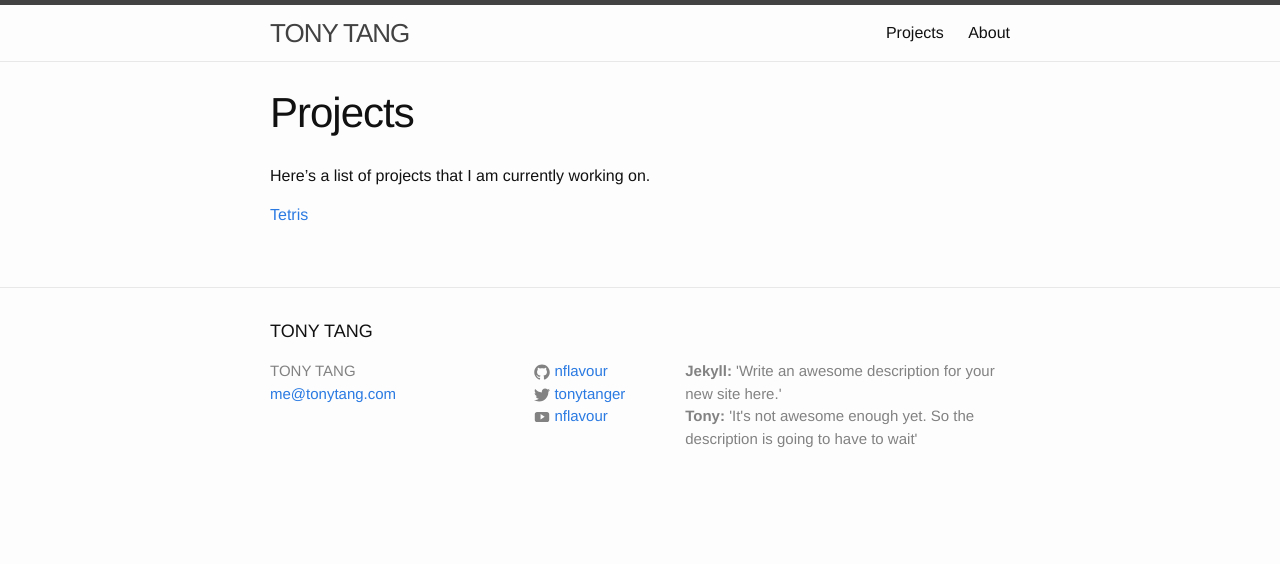
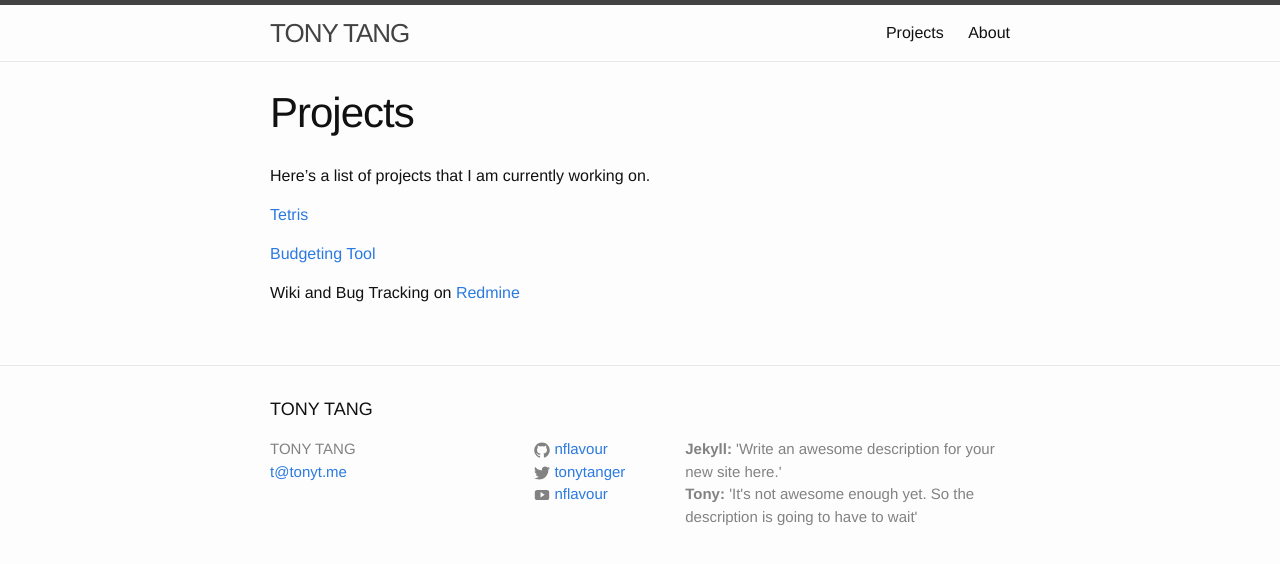
Before and after one commit to nflavour/nflavour.github.io, a Jekyll site: the page built from Projects.md, in a window 1280 px wide. Shown: the top 564 px of the page. Built offline with Jekyll 4.4.1, drawn with Linux system fonts in a browser that asks for light colours.

Commit message:
added projects

```diff
--- a/Projects.md
+++ b/Projects.md
@@ -7,3 +7,7 @@ permalink: /projects/
 Here's a list of projects that I am currently working on.
 
 [Tetris]({{ site.url }}/tetris.js)
+
+[Budgeting Tool](http://budget.tonyt.me)
+
+Wiki and Bug Tracking on [Redmine](http://wiki.tonyt.me)
--- a/_config.yml
+++ b/_config.yml
@@ -1,6 +1,6 @@
 # Site settings
 title: TONY TANG
-email: me@tonytang.com
+email: t@tonyt.me
 description: > # this means to ignore newlines until "baseurl:"
   <strong>Jekyll:</strong> 'Write an awesome description for your new site here.'<br />
   <strong>Tony:</strong> 'It's not awesome enough yet. So the description is going to have to wait'
```
